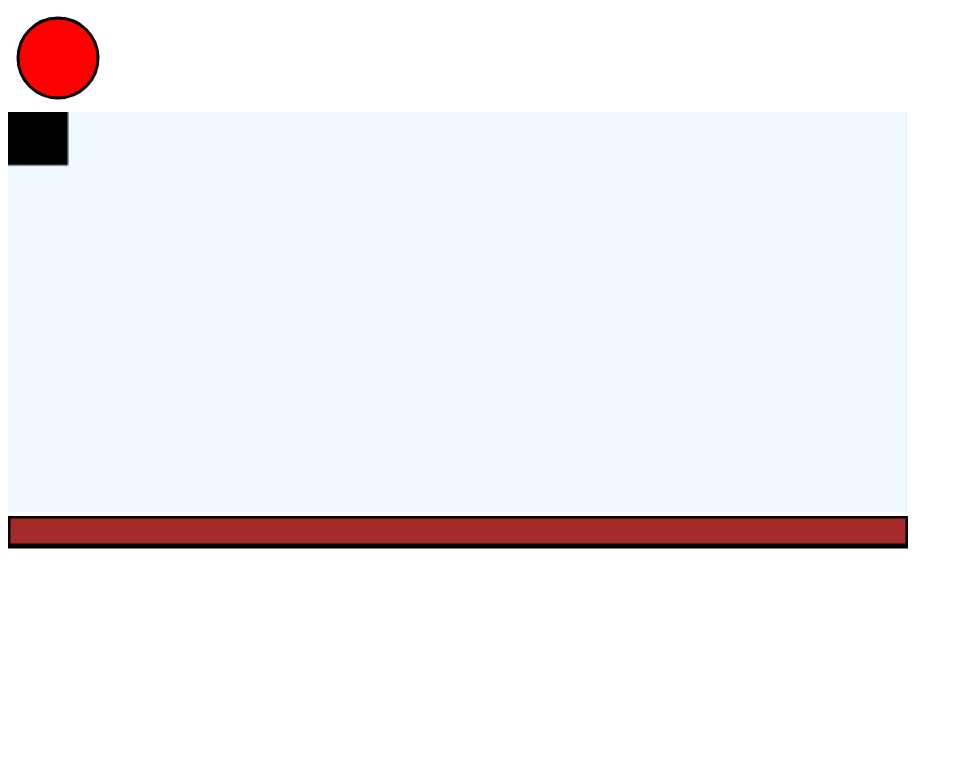
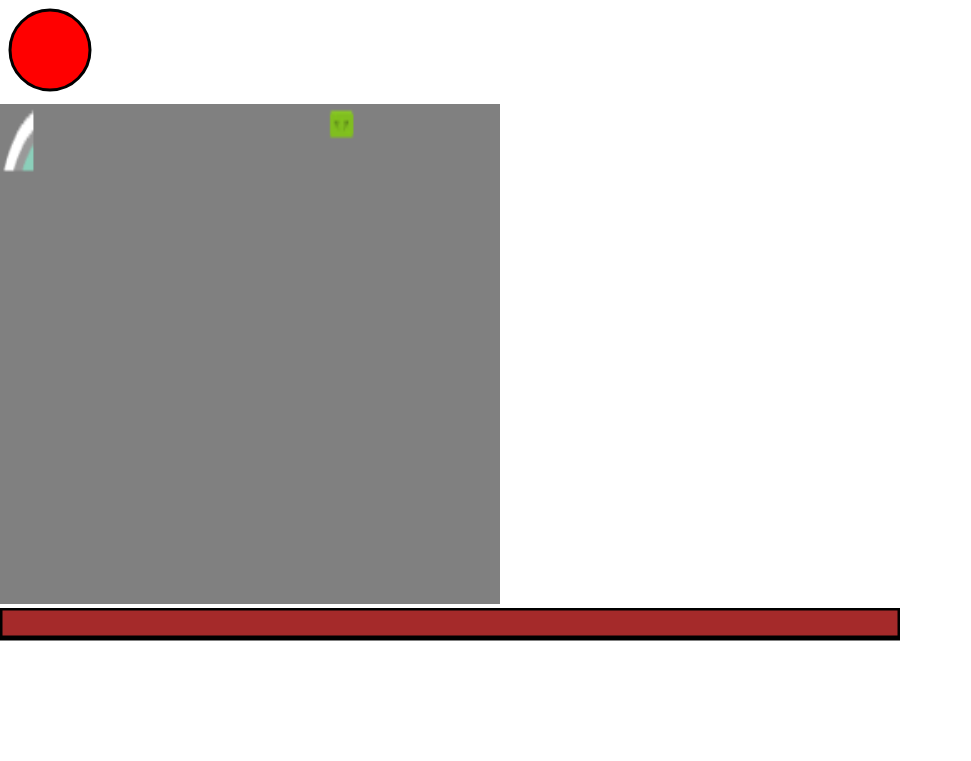
Before and after one commit to Asilkin1/animation, a plain HTML site: page index.html in a window 1280 px wide. Shown: the whole page, without its empty margins (0-971 px from the left). Drawn offline with Linux system fonts and the light colour scheme.

Commit message:
Player movement added

```diff
--- /dev/null
+++ b/enemy.js
@@ -0,0 +1,28 @@
+// enemy.js
+'use strict';
+
+// Set an enemy image
+var enemyImage = new Image();
+enemyImage.src = 'img/enemy.png';
+
+// Create an enemy
+var Enemy = {
+  x: Math.random() * 3,
+  y: Math.random() * 4,
+  w: 100,
+  h: 75,
+  speedX: 1, // Move over x-axis
+  speedY: 0, // Move over y-axis
+  scaleImage: Math.random()+0.2,
+  update: function(){
+    this.x += this.speedX;
+    if(this.x > 350 - this.w || this.x < 0){
+      this.speedX *= -1;
+    }
+    this.y += this.speedY;
+  },
+  display: function(){
+    context.drawImage(enemyImage, 0,0,this.h,this.w,this.x,this.y,this.w*this.scaleImage,
+    this.h*this.scaleImage);
+  }
+} // end of enemy
--- a/index.html
+++ b/index.html
@@ -14,12 +14,19 @@
  	<div id='animation'>
  		<!--animated scene-->
  		<canvas id='canvas'>
+			<!-- player image -->
+			<!-- <img id='player'></img> -->
  		</canvas>
  		<!--bottom of the scene -->
  		<svg width="900",height="20">
 		<rect x="0" y="0" width="900" height="30" stroke="black" fill="brown" stroke-width="5"/>
  	</div>
  	<!--JavaScript-->
+	<script type="text/javascript" src='enemy.js'></script>
+	<script type="text/javascript" src='player.js'></script>
+
+	<!-- load main in the end, since it will use variables
+       from all the above scripts -->
  	<script type="text/javascript" src='main.js'></script>
 </body>
 <!--end of the body -->
--- a/main.css
+++ b/main.css
@@ -1,11 +1,13 @@
 #canvas {
 
-	background:aliceblue;
-	width:900px;
-	height:400px;
+	background:grey;
+	width:500px;
+	height:500px;
 
 }
+body{
+	  margin:auto;
+}
+#animation{
 
-#animation{
-	margin:auto;
 }
--- a/main.js
+++ b/main.js
@@ -1,30 +1,29 @@
 // main.js
 'use strict';
-
 // Set up a canvas
 var canvas = document.querySelector('#canvas');
 var context = canvas.getContext('2d');
 
 // Obstacle object
-var Obstacle = {
-	// An obstacle object constructor
-  // @param context: where to draw an object
-	// @param width: set an object width
-	// @param height: set an object height
-	constructor: function Obstacle (context,width,height){
-		  this.x = coordinates.x;
-			this.y = coordinates.y;
-			this.width = width;
-			this.height = height;
-			this.context = context;
-	},
-	// Render function for an object of type Obstacle
-	// @param context: where to draw an object
-	render: function(context){
-		context.beginPath();
-		context.fillRect(this.x, this.y,this.width,this.height);
-	}
-}
+// var Obstacle = {
+// 	// An obstacle object constructor
+//   // @param context: where to draw an object
+// 	// @param width: set an object width
+// 	// @param height: set an object height
+// 	constructor: function Obstacle (context,width,height){
+// 		  this.x = coordinates.x;
+// 			this.y = coordinates.y;
+// 			this.width = width;
+// 			this.height = height;
+// 			this.context = context;
+// 	},
+// 	// Render function for an object of type Obstacle
+// 	// @param context: where to draw an object
+// 	render: function(context){
+// 		context.beginPath();
+// 		context.fillRect(this.x, this.y,this.width,this.height);
+// 	}
+// }
 
 // coordinates of any object on the canvas
 var coordinates = {
@@ -32,21 +31,45 @@ var coordinates = {
 	y:0
 };
 
-// Clear the whole canvas
-function removeFromCanvas(){
-	context.clearRect(0,0,canvas.width,canvas.height);
+// Remove specified object from the canvas
+// @param {object} - specify object to remove from the canvas
+function removeFromCanvas(object){
+	context.clearRect(object.x,object.y,object.width,object.height);
 };
 
+function clearCanvas(){
+	context.clearRect(0,0,500,500);
+};
+
+var enemy1 = Object.create(Enemy);
+var player = Object.create(Player);
+// Draw to the main scene
 (function draw(){
-	removeFromCanvas(); // Remove object from canvas
-	Obstacle.constructor(context,20,20);
-	Obstacle.render(context);
+	// Remove objects from canvas
+	// Done once for all objects on the canvas
+	clearCanvas();
+
+	// Update objects position on the x and y axis
+	enemy1.update();
+	player.update();
+
+	// Draw object again
+	enemy1.display();
+	player.display();
+
+	// Call this function recursively to draw objects to canvas
 	requestAnimationFrame(draw);
 })();
 
+
 // TODO:
 // Check if an object is within a canvas bounds
-
+// (function checkBounds(){
+// 	if(Player.y + Player.height>= window.height){
+// 		console.log('Out of bounds on Y-axis');
+// 	}
+// 	canvas.clientWidth;
+// })();
 
 // Move player according to the key pressed
 window.addEventListener('keypress', function(event){
@@ -55,19 +78,19 @@ window.addEventListener('keypress', function(event){
 	switch(event.key){
 		case "ArrowDown":
 		console.log('Down pressed');
-		coordinates.y +=1;
+		Player.speedY +=1;
 		break;
 		case "ArrowUp":
 		console.log('Up pressed');
-		coordinates.y -=1;
+		Player.speedY -=1;
 		break;
 		case "ArrowLeft":
 		console.log('Left pressed');
-		coordinates.x -=1;
+		Player.speedX -=1;
 		break;
 		case "ArrowRight":
 		console.log('Right pressed');
-		coordinates.x +=1;
+		Player.speedX += 1;
 		break;
 	}
 });
--- /dev/null
+++ b/player.js
@@ -0,0 +1,37 @@
+// player.js
+'use strict';
+
+const SPEED = 1;
+var playerImage = new Image();
+playerImage.src = 'img/player.png';
+
+// Player object
+var Player = {
+  // Fields
+      x: 0,
+      y: 0,
+      speedX:0,
+      speedY:0,
+      width: 20,
+      height: 20,
+      score : 0,
+      lives:3,
+      health:100,
+      scaleImage: 1,
+      isMoving: false,
+
+  // Update player position
+  update: function(){
+    this.x += this.speedX;
+    if(this.x > 350 - this.w || this.x < 0){
+      this.speedX *= -1;
+    }
+    this.y += this.speedY;
+  },
+
+  // Display a player
+  display: function(){
+    context.drawImage(playerImage, 0,0,this.height,this.width,this.x,this.y,this.width*this.scaleImage,
+    this.height*this.scaleImage);
+  }
+};
```
